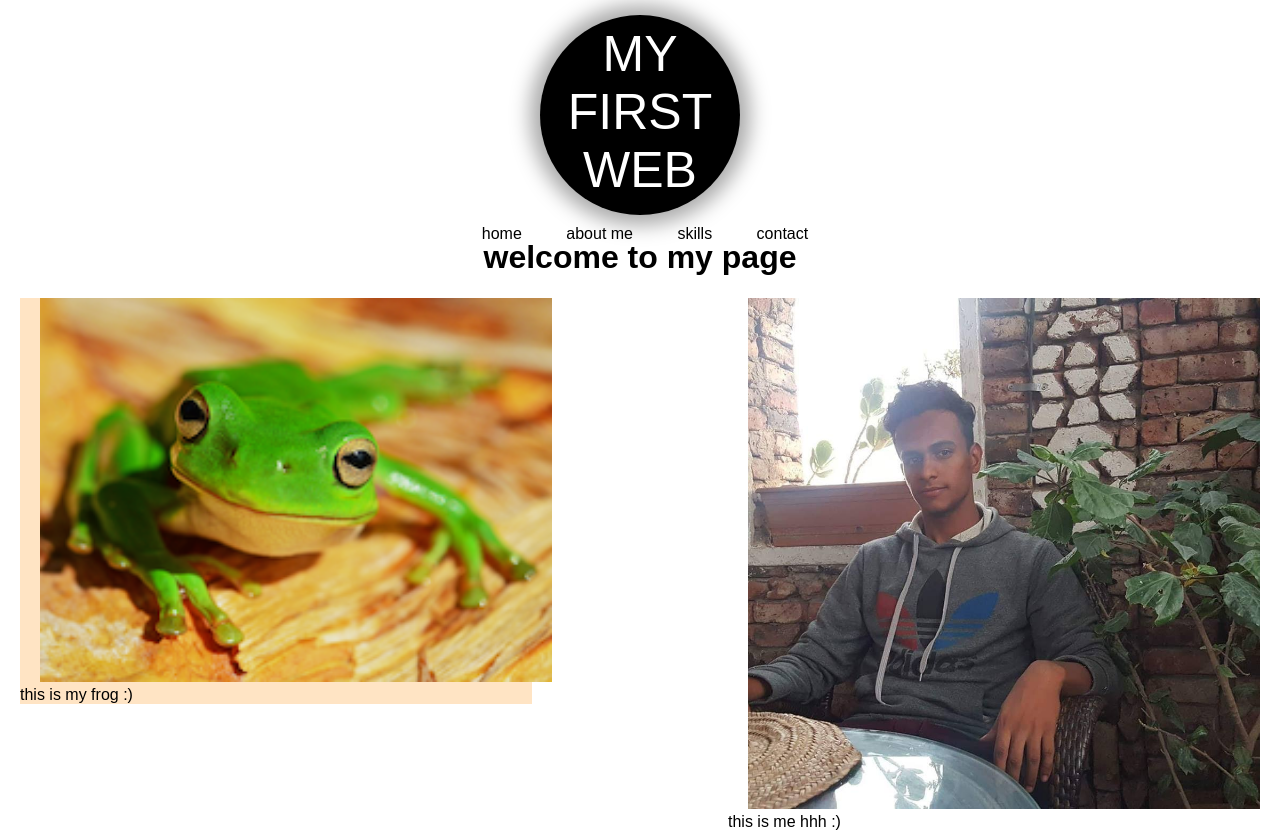
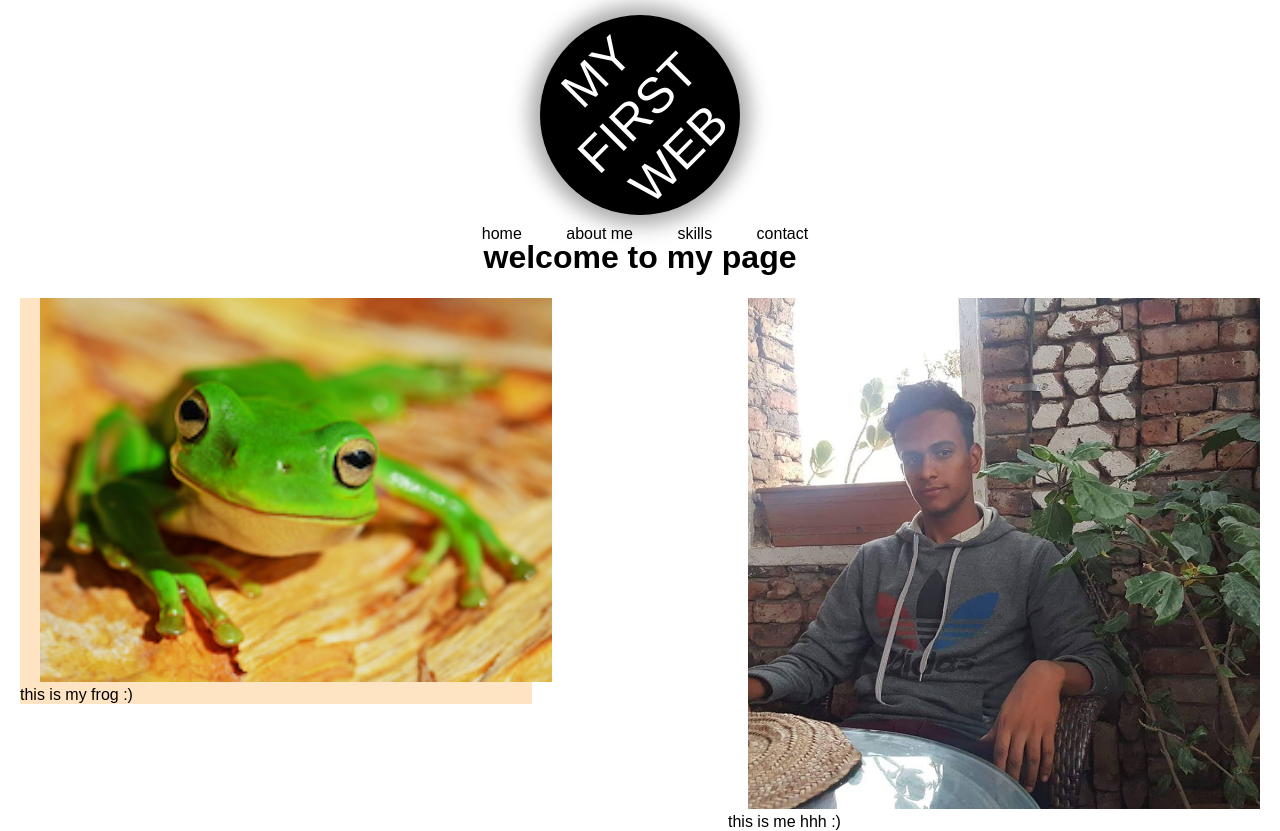
Before and after one commit to MomammadGB/my-first-page, a plain HTML site: page index.html in a window 1280 px wide. Drawn offline with Linux system fonts and the light colour scheme.

Commit message:
add animation to destination heading

```diff
--- a/style.css
+++ b/style.css
@@ -14,10 +14,15 @@
     position: relative;
     top: 15px;
 
+    transform: rotate(-45deg);
+    transition: transform 0.5s;
+
+
 }
 
 .logo:hover {
     background: gray;
+    transform: rotate(0deg);
 
     box-shadow: 0px 0px 20px 10px darkgray;
 
@@ -32,7 +37,6 @@
     position: relative;
     top: 10px;
     left: 0px;
-    ;
     text-align: center;
 }
 
```
